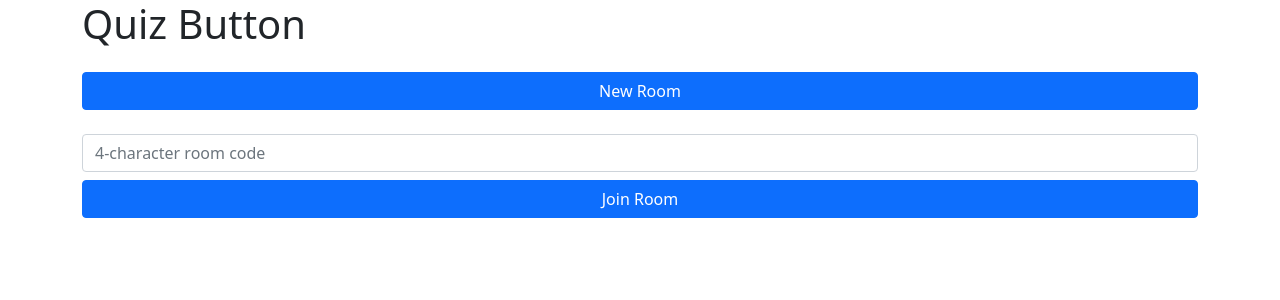
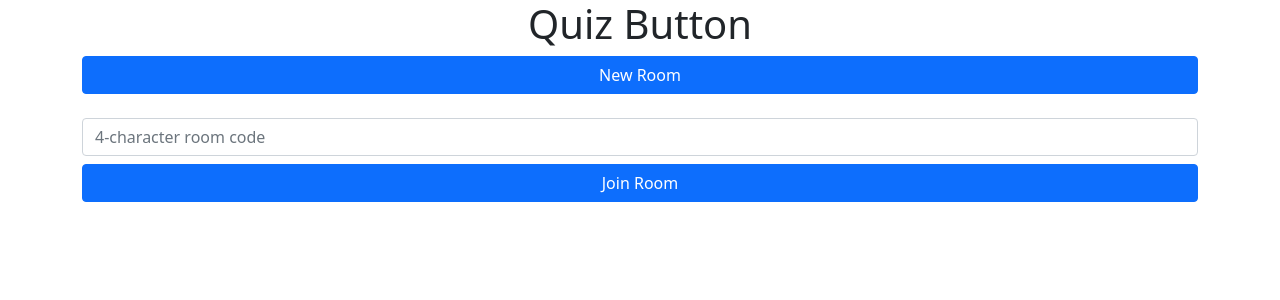
Before and after one commit to bauhaus93/quiz-button, a Flask app: page / in a window 1280 px wide. Shown: the top 300 px of the page. Run offline with Flask 2, Linux system fonts and the light colour scheme; parts of the project's set-up code (start-up, migrations or seed data) failed here and were passed over.

Commit message:
Some style changes

```diff
--- a/app/routes.py
+++ b/app/routes.py
@@ -22,8 +22,8 @@
 def new_room():
     code = create_random_room()
     if code:
-        return redirect(url_for("room", room_code=code))
-    return redirect(url_for("index"))
+        return str(code)
+    return "None"
 
 
 @app.route("/room/button")
--- a/app/static/style.css
+++ b/app/static/style.css
@@ -1,7 +1,7 @@
 .btn-circle {
-  padding-top: 50%;
-  padding-bottom: 50%;
+  width: 300px;
+  height: 300px;
   border-radius: 50%;
-  font-size: 20vw;
+  font-size: 50px;
   text-align: center;
 }
--- a/app/templates/base.html
+++ b/app/templates/base.html
@@ -13,6 +13,12 @@
       crossorigin="anonymous"
     />
 
+    <script
+      src="https://code.jquery.com/jquery-3.5.1.min.js"
+      integrity="sha256-9/aliU8dGd2tb6OSsuzixeV4y/faTqgFtohetphbbj0="
+      crossorigin="anonymous"
+    ></script>
+
     <link
       rel="stylesheet"
       href="{{ url_for('static', filename='style.css') }}"
@@ -20,6 +26,6 @@
   </head>
 
   <body>
-    <div class="container-sm">{% block content %} {% endblock %}</div>
+    <div class="container">{% block content %} {% endblock %}</div>
   </body>
 </html>
--- a/app/templates/index.html
+++ b/app/templates/index.html
@@ -2,30 +2,57 @@
 
 {% block content %}
 <div class="row">
-	<div class="col">
+	<div class="col d-flex justify-content-center">
 		<h1>Quiz Button</h1>
 	</div>
 </div>
 
-<div class="my-3 d-grid gap-2 d-block">
-	<form action="{{ url_for('new_room') }}" method="GET">
-	<div class="d-grid gap-2 d-block">
-		<button type="submit" class="btn btn-primary">New Room</button>
-	</div>
-	</form>
+<div class="row">
+    <div class="col d-grid gap-2 d-block">
+        <input type="button" class="btn btn-primary" id="buttonCreate" value="New Room">
+   </div>
 </div>
 
-<div class="my-4">
-	<form action="{{ url_for('room') }}" method="GET">
-		<div class="mb-2">
+<div class="mt-4">
+    <div class="row">
+        <div class="col">
 			<input type="text" class="form-control" id="inputRoomCode" name="room_code" maxlength=4 placeholder="4-character room code">
 		</div>
-		<div class="d-grid gap-2 d-block">
-			<button type="submit" class="btn btn-primary">Join Room</button>
-		</div>
-	</form>
-<div class="my-3">
+    </div>
+</div>
 
+<div class="mt-2">
+    <div class="row">
+        <div class="col d-grid gap-2 d-block">
+            <input type="button" class="btn btn-primary" id="buttonJoin" value="Join Room">
+        </div>
+    </div>
+</div>
+
+<script>
+
+    $("#buttonCreate").click(button_create_trigger);
+    $("#buttonJoin").click(button_join_trigger);
+
+    function button_create_trigger() {
+        $.get("{{ url_for('new_room') }}", create_callback);
+    }
+
+    function create_callback(response, status) {
+        if (response == "None") {
+            alert("Could not create room");
+        } else {
+            var query = new URLSearchParams({"room_code": response});
+            document.location.href = "{{ url_for('room') }}?" + query.toString();
+        }
+    }
+
+    function button_join_trigger() {
+        var query = new URLSearchParams({"room_code": $("#inputRoomCode").val()});
+        document.location.href = "{{ url_for('room') }}?" + query.toString();
+    }
+
+</script>
 
 
 {% endblock %}
```
Also changed, not shown: app/templates/room.html (+8 -9 lines).
